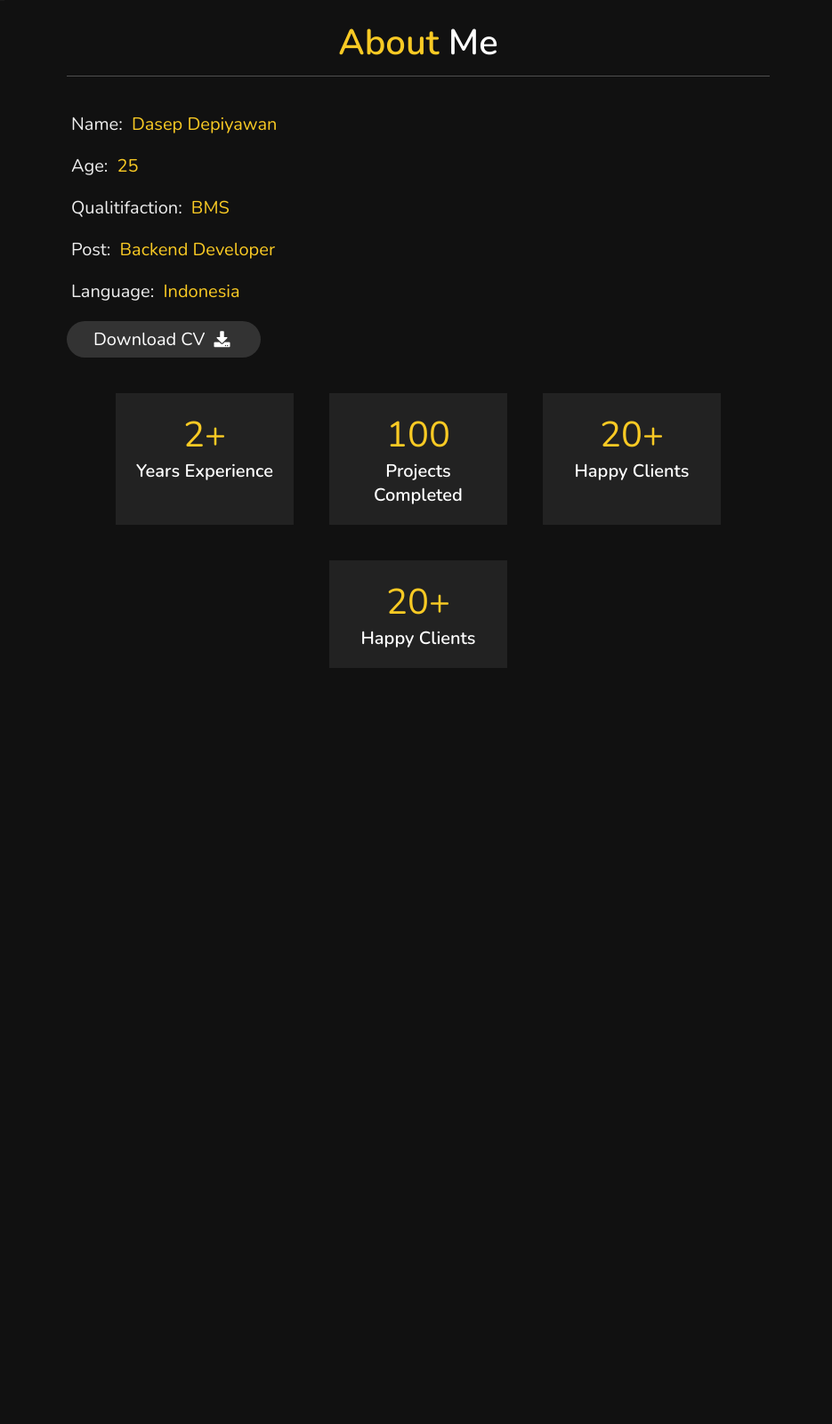
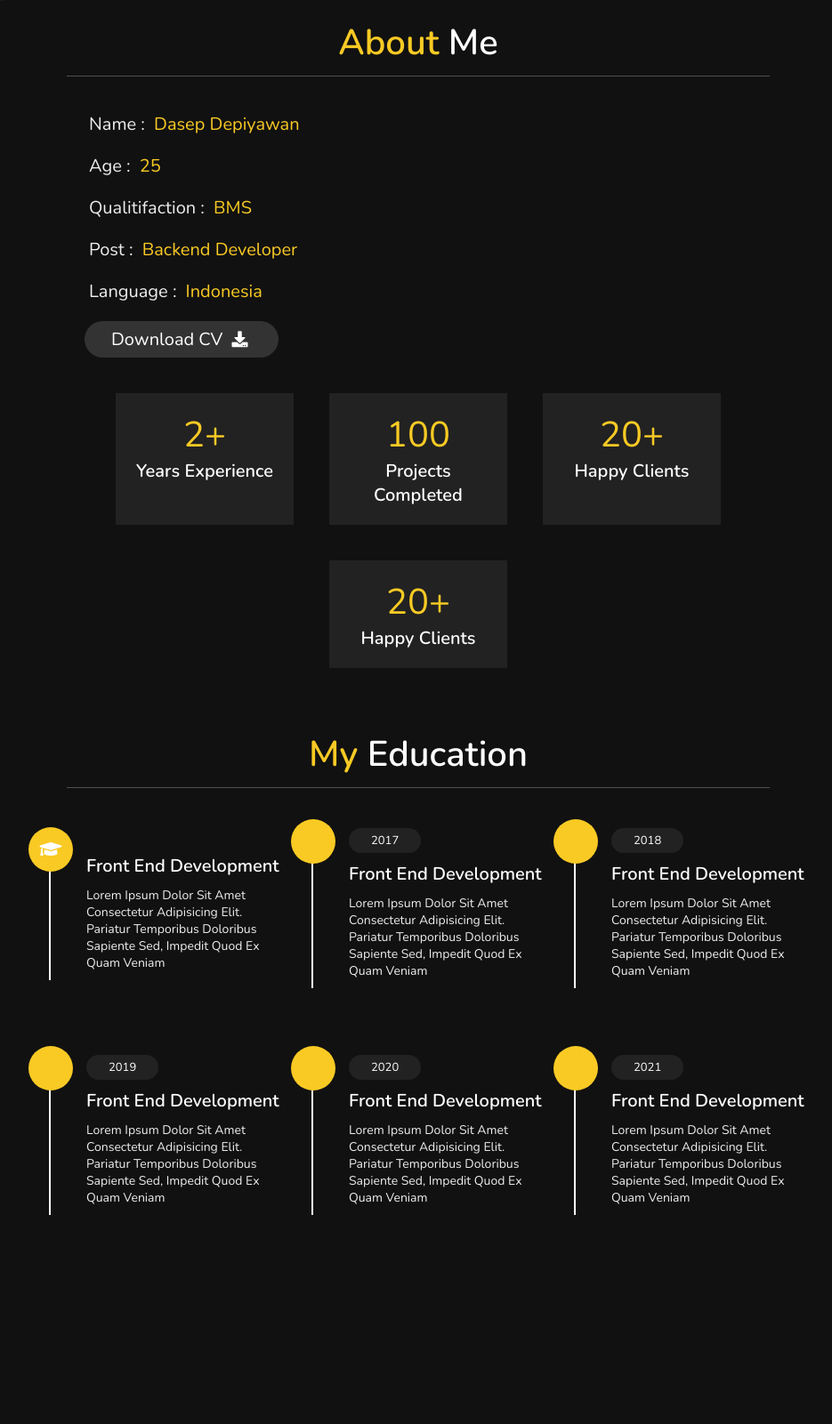
Before and after one commit to Dasep12/portfolio, a PHP site: page / in a window 1280 px wide. Shown: the part 799-2400 px from the top of the page at 89% size, without its empty margins (345-1280 px from the left). Before the commit the page ends 1550 px from the top, so only its background shows below. Run offline with PHP 8.4, Linux system fonts and the light colour scheme.

Commit message:
education

```diff
--- a/css/style.css
+++ b/css/style.css
@@ -189,6 +189,18 @@ header .navbar ul li a:hover {
   header {
     width: 100vw;
   }
+
+  .heading {
+    margin: 0 3rem;
+  }
+
+  .about .row .counter .box {
+    width: 100%;
+  }
+
+  .education .box-container .box {
+    width: 100%;
+  }
 }
 
 /* home css */
@@ -231,7 +243,7 @@ header .navbar ul li a:hover {
 .about .row .info {
   flex: 1 1 48rem;
   padding: 2rem 1rem;
-  padding-left: 6rem;
+  padding-left: 8rem;
 }
 
 .about .row .info h3 {
@@ -240,10 +252,12 @@ header .navbar ul li a:hover {
   padding: 1rem 0;
   font-weight: normal;
 }
+
 .about .row .info h3 span {
   color: #eee;
   padding: 0 0.5rem;
 }
+
 .about .row .counter {
   flex: 1 1 48rem;
   display: flex;
@@ -269,3 +283,57 @@ header .navbar ul li a:hover {
   color: #fff;
 }
 /* end of about */
+
+/* education */
+.education .box-container {
+  display: flex;
+  align-items: center;
+  justify-content: space-between;
+  flex-wrap: wrap;
+  padding: 1rem 0;
+  padding-left: 3rem;
+}
+
+.education .box-container .box {
+  width: 27rem;
+  margin: 4rem 1rem;
+  padding-left: 4rem;
+  border-left: 0.2rem solid #fff;
+  position: relative;
+}
+
+.education .box-container .box span {
+  font-size: 1.3rem;
+  background: #222;
+  color: #fff;
+  border-radius: 5rem;
+  padding: 0.5rem 2.5rem;
+}
+
+.education .box-container .box h3 {
+  font-size: 2rem;
+  color: #fff;
+  padding-top: 1.5rem;
+}
+
+.education .box-container .box p {
+  font-size: 1.4rem;
+  color: #eee;
+  padding: 1rem 0;
+}
+
+.education .box-container .box i {
+  position: absolute;
+  top: -1.5rem;
+  left: -2.5rem;
+  height: 5rem;
+  width: 5rem;
+  border-radius: 50%;
+  line-height: 5rem;
+  text-align: center;
+  font-size: 2rem;
+  color: #fff;
+  background: var(--yellow);
+}
+
+/* end of education */
--- a/index.html
+++ b/index.html
@@ -52,21 +52,25 @@
     <!-- end of home -->
 
     <!-- about section start -->
-    <section id="about" class="about">
+    <section class="about" id="about">
       <h1 class="heading"><span>about</span> me</h1>
       <div class="row">
+        <!-- info -->
         <div class="info">
-          <h3><span>name:</span> dasep depiyawan</h3>
-          <h3><span>age:</span> 25</h3>
-          <h3><span>qualitifaction:</span> BMS</h3>
-          <h3><span>post:</span> backend developer</h3>
-          <h3><span>language:</span> indonesia</h3>
-          <a href="#"
-            ><button class="btn">
-              download CV <i class="fa fa-download"></i></button
-          ></a>
+          <h3><span>name :</span> dasep depiyawan</h3>
+          <h3><span>age :</span> 25</h3>
+          <h3><span>qualitifaction :</span> BMS</h3>
+          <h3><span>post :</span> backend developer</h3>
+          <h3><span>language :</span> indonesia</h3>
+          <a href="#">
+            <button class="btn">
+              download CV <i class="fa fa-download"></i>
+            </button>
+          </a>
         </div>
+        <!-- end info -->
 
+        <!-- counter -->
         <div class="counter">
           <div class="box">
             <span>2+</span>
@@ -88,9 +92,79 @@
             <h3>happy clients</h3>
           </div>
         </div>
+        <!-- end counter -->
       </div>
     </section>
     <!-- end about -->
+
+    <!-- education  -->
+
+    <section class="education" id="education">
+      <h1 class="heading"><span>my </span>education</h1>
+
+      <div class="box-container">
+        <div class="box">
+          <i class="fas fa-graduation-cap"></i>
+          <h3>front end development</h3>
+
+          <p>
+            Lorem ipsum dolor sit amet consectetur adipisicing elit. Pariatur
+            temporibus doloribus sapiente sed, impedit quod ex quam veniam
+          </p>
+        </div>
+
+        <div class="box">
+          <i class="fa fa-graduation"></i>
+          <span>2017</span>
+          <h3>front end development</h3>
+          <p>
+            Lorem ipsum dolor sit amet consectetur adipisicing elit. Pariatur
+            temporibus doloribus sapiente sed, impedit quod ex quam veniam
+          </p>
+        </div>
+
+        <div class="box">
+          <i class="fas fa-graduation"></i>
+          <span>2018</span>
+          <h3>front end development</h3>
+          <p>
+            Lorem ipsum dolor sit amet consectetur adipisicing elit. Pariatur
+            temporibus doloribus sapiente sed, impedit quod ex quam veniam
+          </p>
+        </div>
+
+        <div class="box">
+          <i class="fa fa-graduation"></i>
+          <span>2019</span>
+          <h3>front end development</h3>
+          <p>
+            Lorem ipsum dolor sit amet consectetur adipisicing elit. Pariatur
+            temporibus doloribus sapiente sed, impedit quod ex quam veniam
+          </p>
+        </div>
+
+        <div class="box">
+          <i class="fa fa-graduation"></i>
+          <span>2020</span>
+          <h3>front end development</h3>
+          <p>
+            Lorem ipsum dolor sit amet consectetur adipisicing elit. Pariatur
+            temporibus doloribus sapiente sed, impedit quod ex quam veniam
+          </p>
+        </div>
+
+        <div class="box">
+          <i class="fa fa-graduation"></i>
+          <span>2021</span>
+          <h3>front end development</h3>
+          <p>
+            Lorem ipsum dolor sit amet consectetur adipisicing elit. Pariatur
+            temporibus doloribus sapiente sed, impedit quod ex quam veniam
+          </p>
+        </div>
+      </div>
+    </section>
+    <!-- end of education -->
     <script
       src="https://code.jquery.com/jquery-3.6.0.js"
       integrity="sha256-H+K7U5CnXl1h5ywQfKtSj8PCmoN9aaq30gDh27Xc0jk="
```
